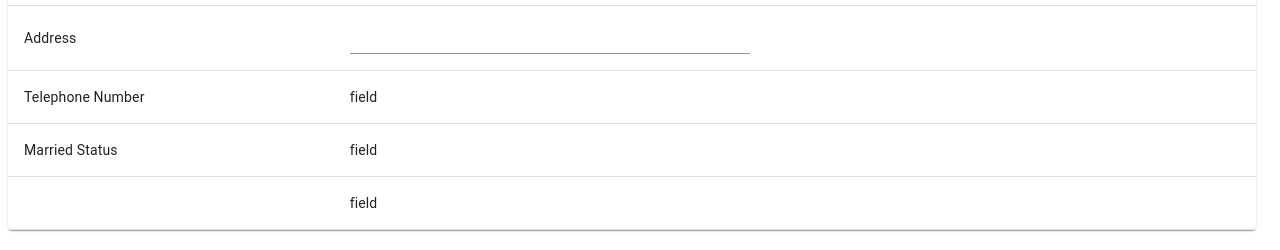
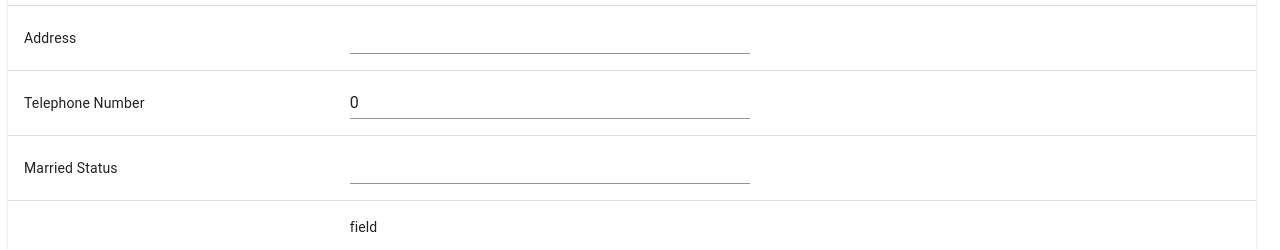
Before and after one commit to NaVindu0315/PUSL3120-FullStack-Group-01, a React (Create React App) app in the folder dwanp-frontend/: page /employee in a window 1280 px wide. Shown: the part 620-870 px from the top of the page. Built offline with nearby package versions, Linux system fonts and the light colour scheme; no server answers.

Commit message:
field chnged

```diff
--- a/dwanp-frontend/src/Employee-Navindu/Employee_Form.js
+++ b/dwanp-frontend/src/Employee-Navindu/Employee_Form.js
@@ -236,11 +236,29 @@ const EmployeeForm = ({addEmp,submitted,data,isedit ,updateEmp}) =>
             </TableRow>
             <TableRow>
               <TableCell>Telephone Number</TableCell>
-              <TableCell>field</TableCell>
+              <TableCell>
+              <Input
+          type="number"
+          id="tel"
+          name="tel"
+          sx={{ width: "400px" }}
+          value={tel}
+          onChange={e => setTel(e.target.value)}
+        />
+              </TableCell>
             </TableRow>
             <TableRow >
               <TableCell>Married Status</TableCell>
-              <TableCell>field</TableCell>
+              <TableCell>
+              <Input
+          type="text"
+          id="civil"
+          name="civil"
+          sx={{ width: "400px" }}
+          value={civil}
+          onChange={e => setCivil(e.target.value)}
+        />
+              </TableCell>
             </TableRow>
             <TableRow>
               <TableCell></TableCell>
```
